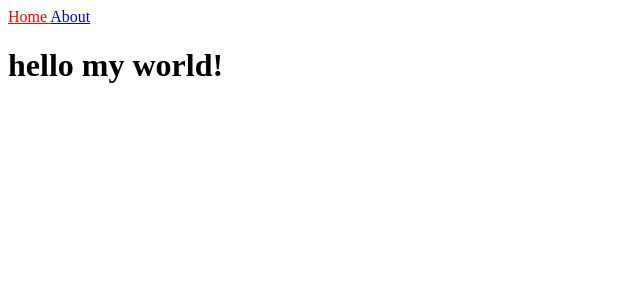
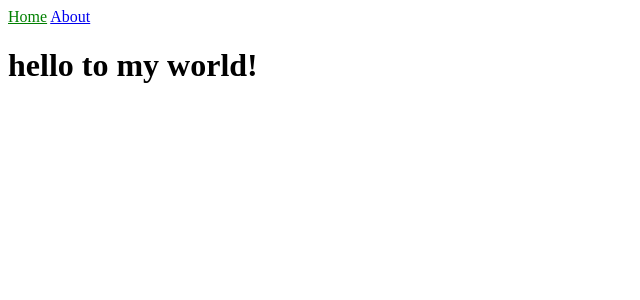
Before and after one commit to cheesygnu/SimpleJekyllExample, a Jekyll site: the page built from index.html, in a window 1280 px wide. Shown: the top 300 px of the page, without its empty margins (0-640 px from the left). Built offline with Jekyll 4.4.1, drawn with Linux system fonts in a browser that asks for light colours.

```diff
--- a/_includes/navigation.html
+++ b/_includes/navigation.html
@@ -1,7 +1,5 @@
 <nav>
     {% for item in site.data.navigation %}
-      <a href="{{ item.link }}" {% if page.url == item.link %}style="color: red;"{% endif %}>
-        {{ item.name }}
-      </a>
+      <a href="{{ item.link }}" {% if page.url == item.link %}class="current"{% endif %}>{{ item.name }}</a>
     {% endfor %}
   </nav>
--- a/index.html
+++ b/index.html
@@ -2,4 +2,4 @@
 layout: default
 title: Home
 ---
-<h1>{{"Hello MY World!"| downcase}}</h1>
+<h1>{{"Hello tO MY World!"| downcase}}</h1>
```
